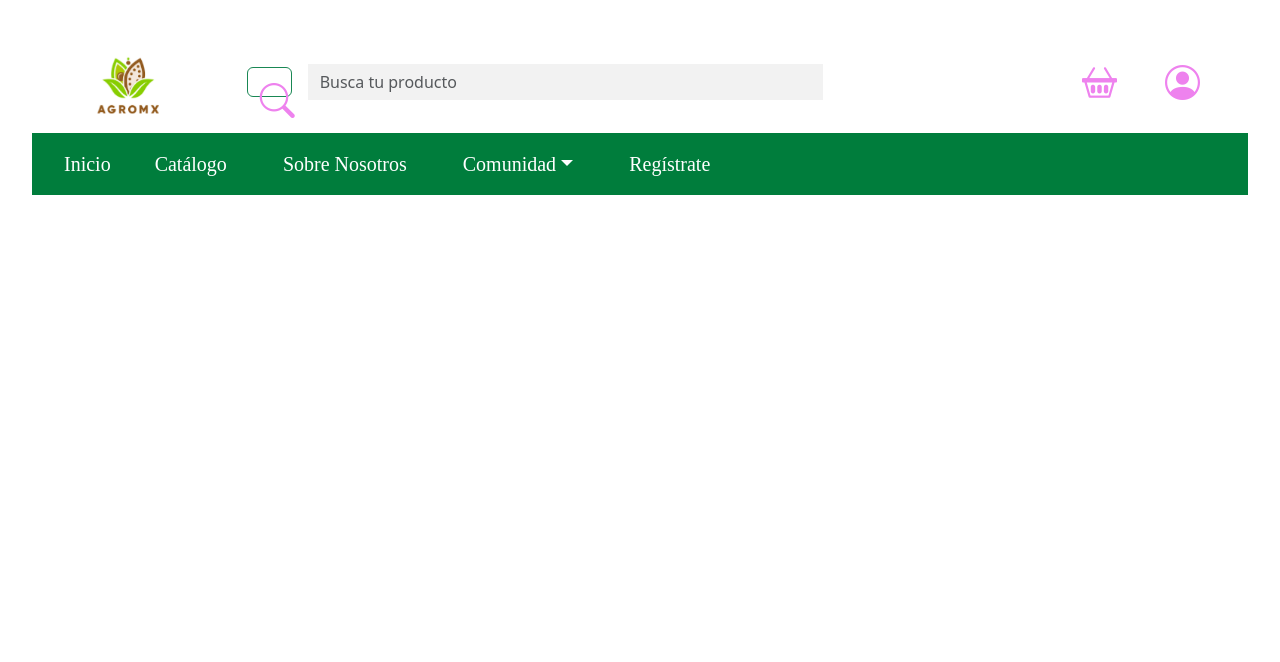
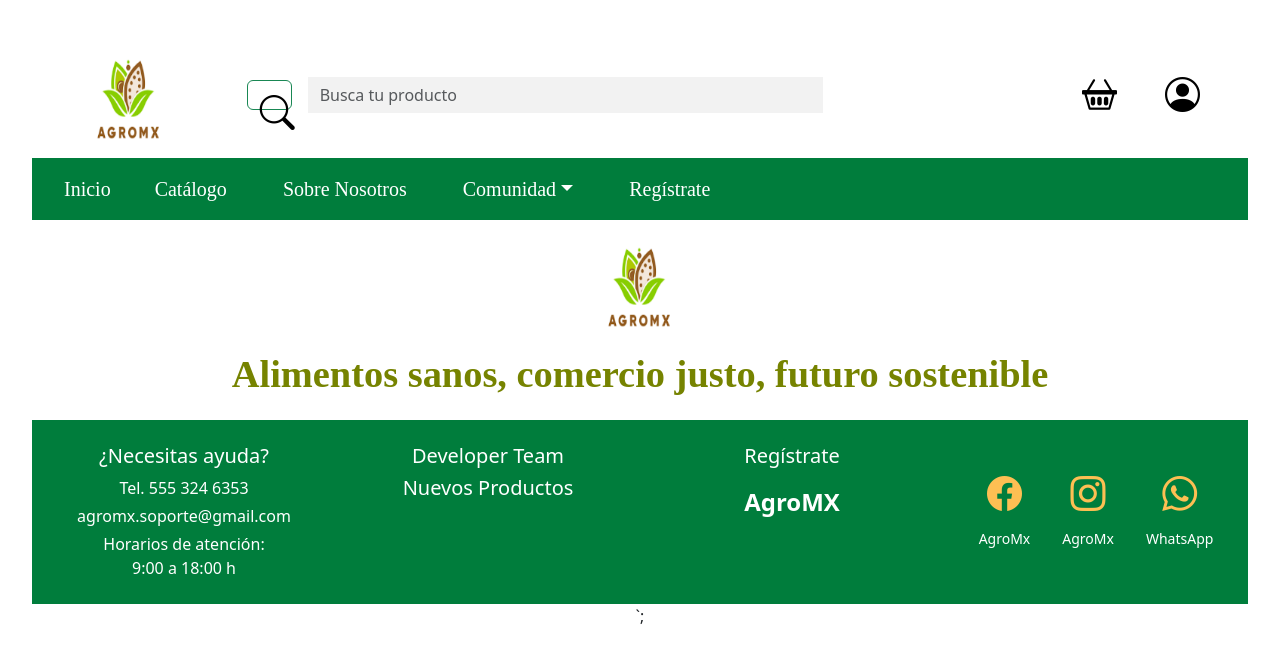
Before and after one commit to kathhm/AgroMx-FrontReact, a React (Vite) app: page / in a window 1280 px wide. Shown: the top 662 px of the page. Built offline with nearby package versions, Linux system fonts and the light colour scheme; a web font is replaced by a local one.

Commit message:
feat: se agregó footer

```diff
--- a/package.json
+++ b/package.json
@@ -17,7 +17,8 @@
     "bootstrap": "^5.3.3",
     "bootstrap-icons": "^1.11.3",
     "react": "^19.0.0",
-    "react-dom": "^19.0.0"
+    "react-dom": "^19.0.0",
+    "react-router-dom": "^7.2.0"
   },
   "devDependencies": {
     "@eslint/js": "^9.19.0",
--- a/src/components/Footer.jsx
+++ b/src/components/Footer.jsx
@@ -1,5 +1,68 @@
+
 function Footer() {
-	return <></>;
+  return (
+    <>
+      <div className="col-12 text-center inicio-footer">
+        <img className="logo img-fluid p-1" src="/images/logo.png" alt="Logo AgroMX" />
+        <p id="slogan-footer"><strong>Alimentos sanos, comercio justo, futuro sostenible</strong></p>
+      </div>
+      <div className="container-fluid text-white py-4 final-footer">
+        <div className="row">
+
+          {/* {Necesitas Ayuda} */}
+          <div className="col-4 col-md-3 col-lg-3 text-center">
+            <h5>¿Necesitas ayuda?</h5>
+            <p className="mb-1">Tel. 555 324 6353</p>
+            <p className="mb-1 none-sm">agromx.soporte@gmail.com</p>
+            <p className="mb-0">Horarios de atención:</p>
+            <p className="mb-0">9:00 a 18:00 h</p>
+          </div>
+
+          {/* {Acerca de nosotros} */}
+          <div className="col-4 col-md-3 col-lg-3 text-center">
+
+            <a href="/public/sources/pages/acercaDeNosotros/acercaDe.html" style={{ color: "white", textDecoration: "none" }}><h5>Developer Team</h5></a>
+            <a href="/public/sources/pages/productos/nuevosProductos.html" style={{ color: "white", textDecoration: "none" }}><h5>Nuevos Productos</h5></a>
+          </div>
+
+
+          {/* Registráte */}
+          <div className="col-4 col-md-3 col-lg-3 text-center">
+            <a href="/public/sources/pages/contacto/contacto.html" style={{ color: "white", textDecoration: "none" }}><h5>Regístrate</h5></a>
+            <h4 className="fw-bold mt-3 p-1">AgroMX </h4>
+            <i className="fa-regular fa-copyright fa-xl"></i>
+          </div>
+
+
+          {/* <!-- Logos de redes sociales --> */}
+          <div className="col-12 col-md-3 col-lg-3 text-center">
+            <div className="d-flex justify-content-center align-items-center">
+              <div className="text-center mx-3 my-4">
+                <a href="#" className="text-white text-decoration-none">
+                  <i className="bi bi-facebook" ></i>
+                  <p className="mb-0 small mt-2">AgroMx</p>
+                </a>
+              </div>
+              <div className="text-center mx-3">
+                <a href="#" className="text-white text-decoration-none">
+                  <i className="bi bi-instagram" ></i>
+                  <p className="mb-0 small mt-2">AgroMx</p>
+                </a>
+              </div>
+              <div className="text-center mx-3">
+
+                <a href="#" className="text-white text-decoration-none">
+                  <i className="bi bi-whatsapp" ></i>
+                  <p className="mb-0 small mt-2">WhatsApp</p>
+                </a>
+              </div>
+            </div>
+          </div>
+        </div>
+      </div>`;
+
+
+    </>
+  );
 }
-
 export default Footer;
--- a/src/index.css
+++ b/src/index.css
@@ -46,7 +46,7 @@ footer {
   font-family: 'Mako', serif;
 }
 
-#linkToPage{
+#linkToPage {
   color: white;
 }
 
@@ -100,15 +100,24 @@ a:hover {
   color: black;
 }
 
-.bi{
+.bi {
   font-size: 35px;
-    color: violet;
+  color: rgb(0, 0, 0);
+
 }
+
+.bi-instagram,
+.bi-facebook,
+.bi-whatsapp {
+  color: rgb(253, 191, 83);
+}
+
 
 .icono {
   width: 40px;
   height: auto;
-	margin: 0 10px; /* */
+  margin: 0 10px;
+  /* */
 }
 
 
@@ -121,12 +130,17 @@ a:hover {
 }
 
 .inicio-footer {
-	background-color: white;
+  background-color: rgb(255, 255, 255);
+}
+
+.final-footer {
+  background-color: #007d3c;
 }
 
 footer p {
   font-family: 'Mako', serif;
   font-size: 70%;
+  color: white;
 }
 
 #slogan-footer {
@@ -137,5 +151,6 @@ footer p {
 
 .fa-cart-shopping {
   /* Ajusta el tamaño */
-	color: #000; /* Cambia el color del icono para verlo claramente */
+  color: #000;
+  /* Cambia el color del icono para verlo claramente */
 }
```
Also changed, not shown: src/App.jsx (+5 -5 lines), 1 other file (tests, documents, lock files or other folders). Lines whose indentation alone changed are shown as unchanged.
